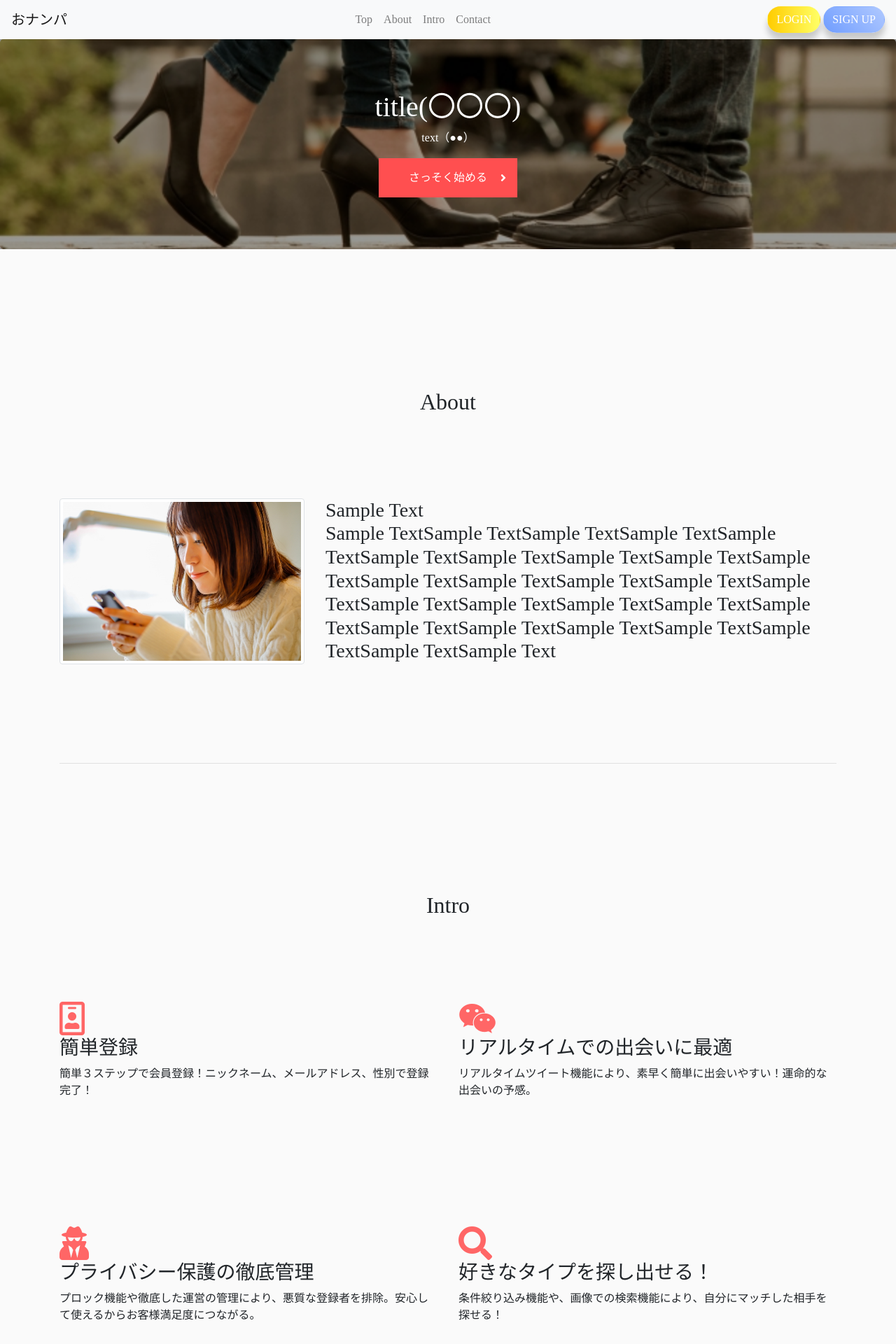
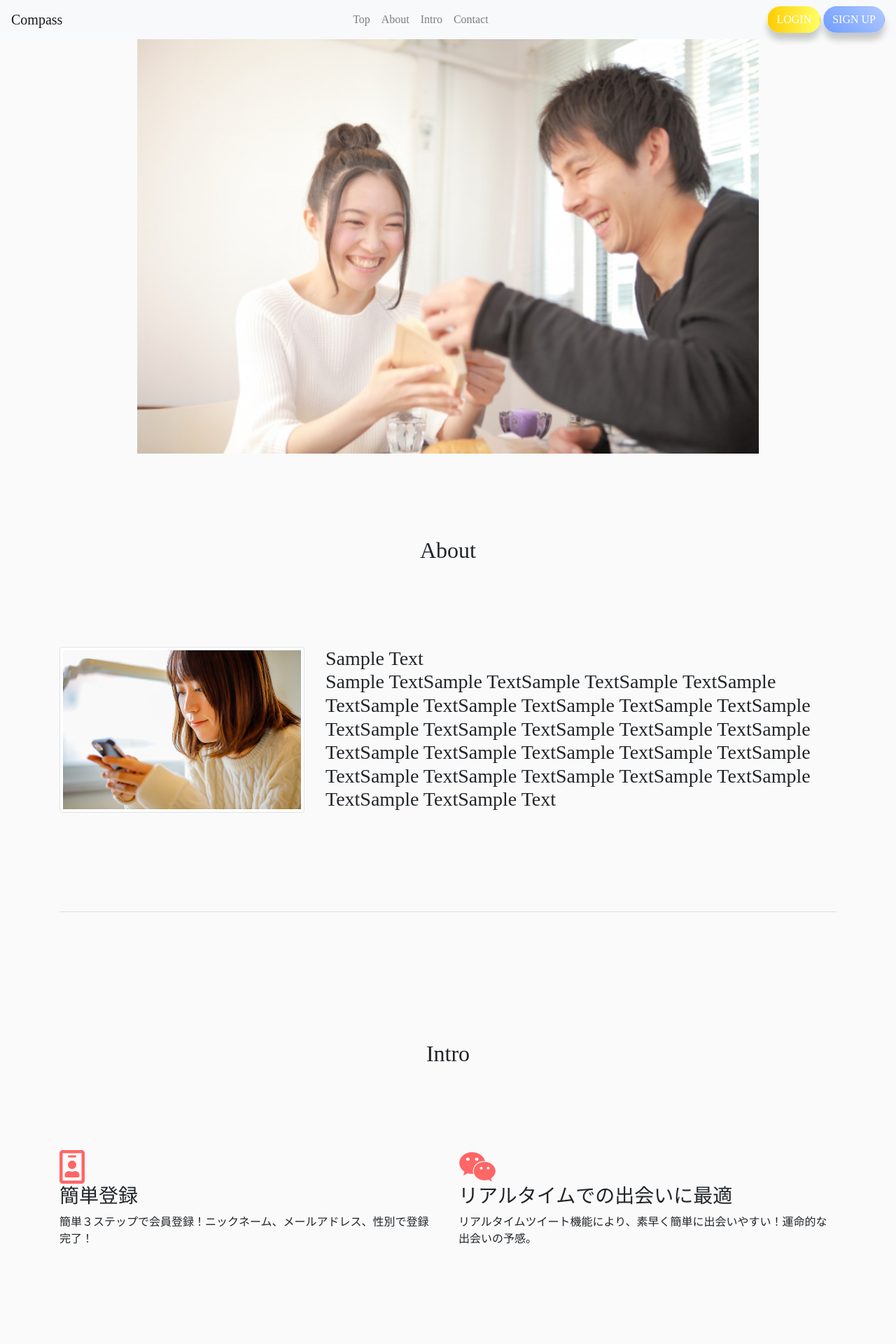
Before and after one commit to tech-is/NANPA, a CodeIgniter app: page /database/ in a window 1280 px wide. Shown: the top 1920 px of the page at 70% size. Run offline with CodeIgniter, Linux system fonts and the light colour scheme; some libraries are stand-ins or nearby versions.

Commit message:
add_slide

```diff
--- a/application/views/main_view.php
+++ b/application/views/main_view.php
@@ -19,7 +19,7 @@
 
 
 <nav class="navbar navbar-expand-lg navbar-light bg-light fixed-top">
-    <a class="navbar-brand" href="#">おナンパ</a>
+    <a class="navbar-brand" href="#">Compass</a>
     <button class="navbar-toggler" type="button" data-toggle="collapse" data-target="#navbarSupportedContent" aria-controls="navbarSupportedContent" aria-expanded="false" aria-label="Toggle navigation">
         <span class="navbar-toggler-icon"></span>
     </button>
@@ -48,23 +48,20 @@
     </ul>
 </nav>
 
-<div class="jumbotron">
-    <div class="text">
-        <h1>title(〇〇〇)</h1>
-        <p class="tests">text（●●）</p>
-        <a href="<?php echo base_url()."nanpa/top";?>" class="btn btn-3d-flip">
-            <span class="btn-3d-flip-box">
-                <span class="btn-3d-flip-box-face btn-3d-flip-box-face--front">さっそく始める<i class="fas fa-angle-right fa-position-right"></i></span>
-                <span class="btn-3d-flip-box-face btn-3d-flip-box-face--back">Go Strat!!<i class="fas fa-angle-right fa-position-right"></i></span>
-            </span>
-        </a>
+<div class="container">
+    <div class="pagetop">
+        <p><a href="#top">▲TOPページへ</a></p>
     </div>
-</div>
-<div class="container">
-<div class="pagetop">
-    <p><a href="#top">▲TOPページへ</a></p>
-</div>
     <div class="main">
+    <div id="viewer">
+            <ul>
+                <li><img src="<?php echo base_url()."images/cafe.jpg";?>" width="100%" height="auto"></li>
+                <li><img src="<?php echo base_url()."images/orange.jpg";?>" width="100%" alt="img"></li>
+                <li><img src="<?php echo base_url()."images/air.jpg";?>" width="100%" alt="img"</li>
+                <li><img src="<?php echo base_url()."images/ashi.jpg";?>" width="100%" alt="img"></li>
+                <li><img src="<?php echo base_url()."images/main.jpg";?>" width="100%" alt="img"></li>
+            </ul>
+            </div>
     <h2 class="title" id="about">About</h2>
         <div class="row">
             <div class="col-md-4  img-hidden img-rounded">
@@ -180,6 +177,25 @@
             (scrollPoint > amount)?$('.pagetop').fadeIn():(scrollPoint < amount)?$('.pagetop').fadeOut():$('.pagetop').show();
         });
     });
+    $(function(){
+    var $setElm = $('#viewer'),
+    fadeSpeed = 1500,
+    switchDelay = 5000;
+
+    $setElm.each(function(){
+        var targetObj = $(this);
+        var findUl = targetObj.find('ul');
+        var findLi = targetObj.find('li');
+        var findLiFirst = targetObj.find('li:first');
+
+        findLi.css({display:'block',opacity:'0',zIndex:'99'});
+        findLiFirst.css({zIndex:'100'}).stop().animate({opacity:'1'},fadeSpeed);
+
+        setInterval(function(){
+            findUl.find('li:first-child').animate({opacity:'0'},fadeSpeed).next('li').css({zIndex:'100'}).animate({opacity:'1'},fadeSpeed).end().appendTo(findUl).css({zIndex:'99'});
+        },switchDelay);
+    });
+});
 </script>
 
 </body>
--- a/assets/css/style.css
+++ b/assets/css/style.css
@@ -3,6 +3,8 @@ stylesheet page
  ***************/
 * {
     box-sizing: border-box;
+    margin:0;
+    padding:0;
 }
 body{
     font-family: 'Noto Serif JP', serif;
@@ -215,21 +217,18 @@ a.btn-3d-flip.btn-3d-flip2:hover .btn-3d-flip-box2 {
     top: calc(50% - 0.5em);
     right: 1rem;
 }
-.jumbotron{
-    margin-top:56px;
-    background: url('../../images/main.jpg') no-repeat center;
-    background-size: cover;
+#viewer {
+    margin: 0 auto;
+    width: 80%;
+    height: 600px;
+    text-align: left;
+    overflow: hidden;
     position: relative;
-    min-height:300px;
 }
-.jumbotron::before{
-    background-color: rgba(0,0,0,0.4);
+#viewer img {
+    top: 0;
+    left: 0;
     position: absolute;
-    top: 0;
-    right: 0;
-    bottom: 0;
-    left: 0;
-    content: ' ';
 }
 .text{
     position: absolute;
```
Also changed, not shown: images/air.jpg (added), images/ashi.jpg (added), images/cafe.jpg (added), images/orange.jpg (added).
